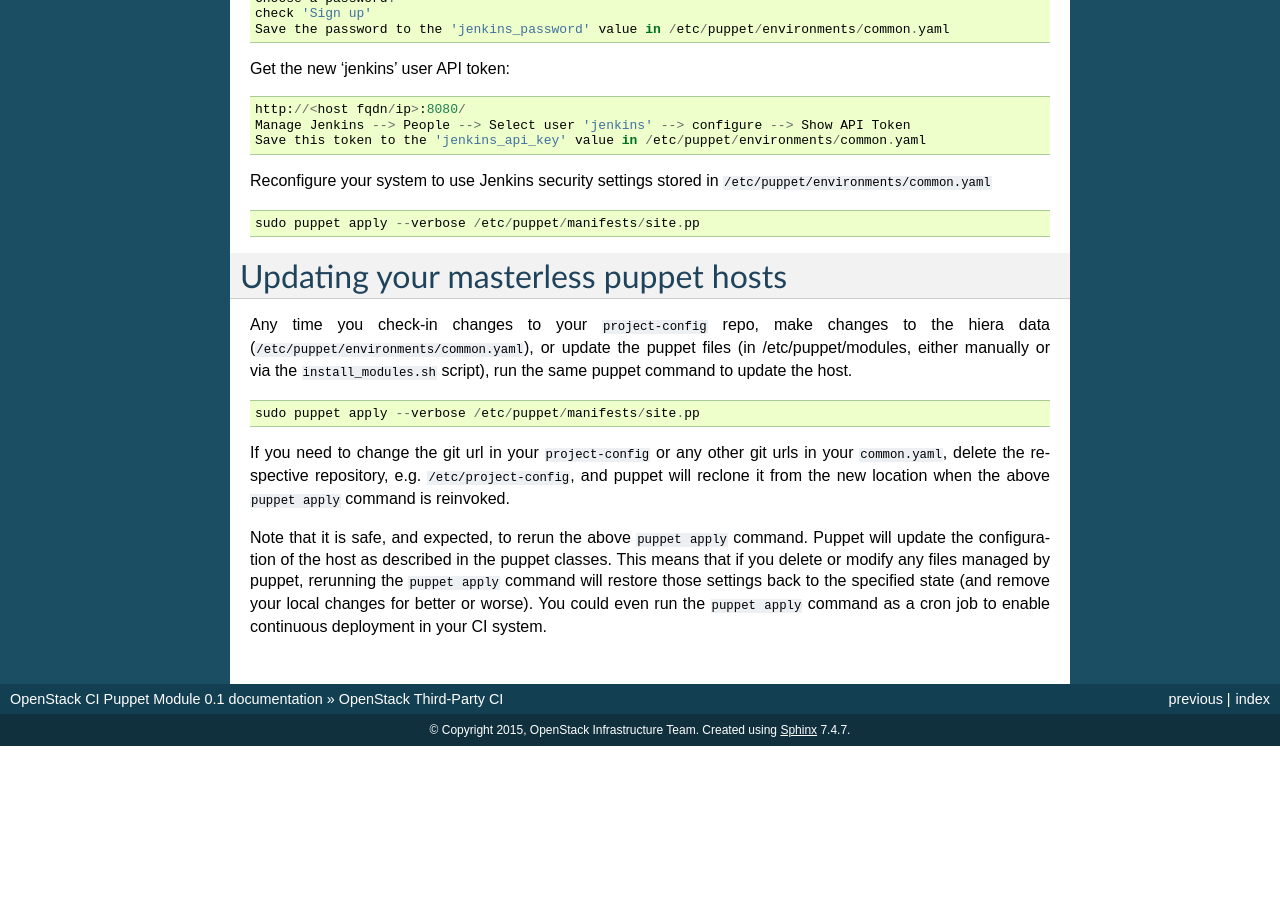
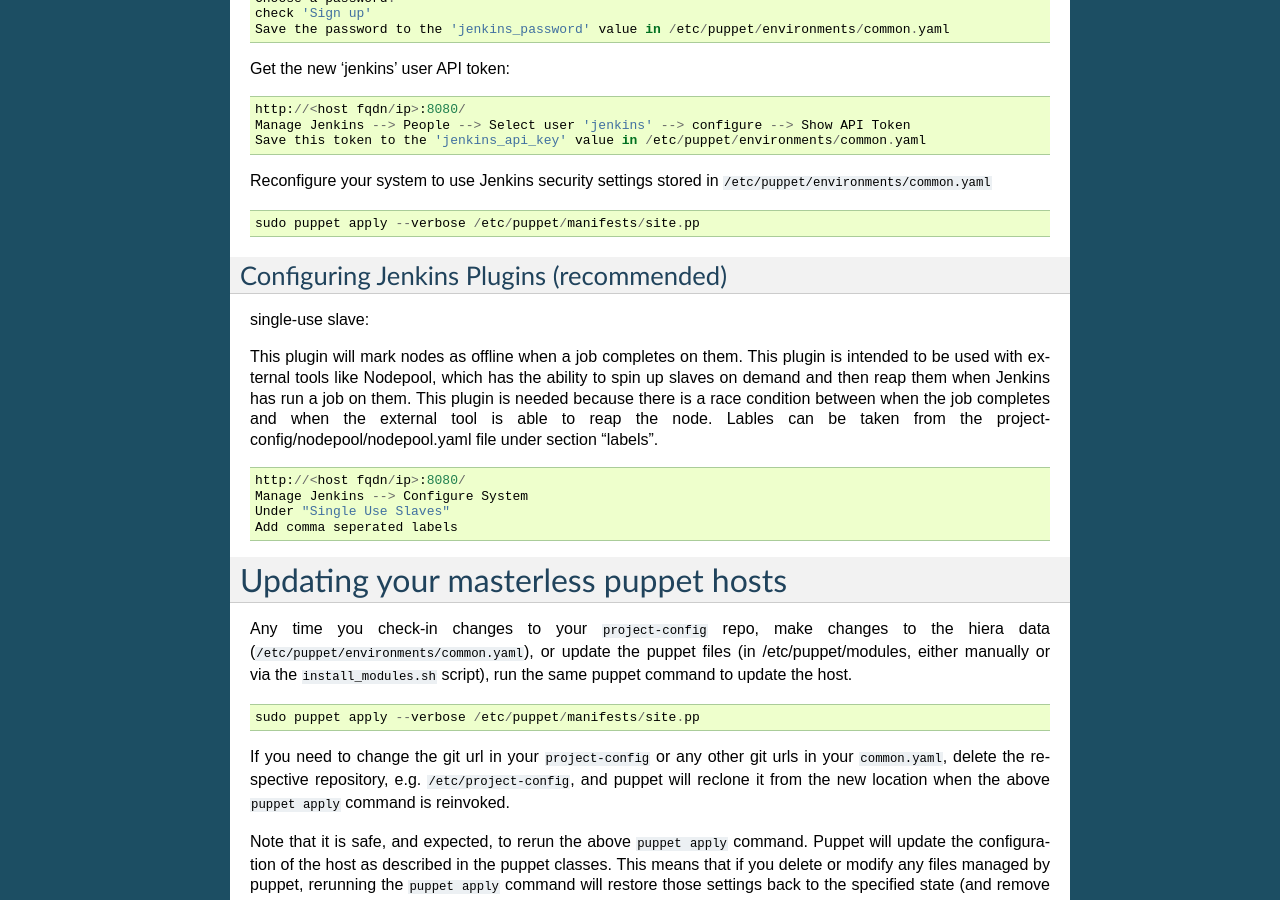
Before and after one commit to openstack-infra/puppet-openstackci, a Sphinx documentation site: the page built from doc/source/third_party_ci.rst, in a window 1280 px wide and 900 px high, scrolled down 7510 px. Built offline with Sphinx 7.4.7, drawn with Linux system fonts in a browser that asks for light colours; before the commit the page ends 8256 px from its top, so only the background shows below that; some of the changed text lies outside the part shown.

Commit message:
added Single Use Slave plugin
Change-Id: Ibb9579aa107d666bc38e9e285fb8ec4b7eec83bc

```diff
--- a/doc/source/third_party_ci.rst
+++ b/doc/source/third_party_ci.rst
@@ -553,6 +553,23 @@
 
     sudo puppet apply --verbose /etc/puppet/manifests/site.pp
 
+Configuring Jenkins Plugins (recommended)
+-----------------------------------------
+
+single-use slave:
+
+This plugin will mark nodes as offline when a job completes on them.
+This plugin is intended to be used with external tools like Nodepool, which has the ability to spin up slaves on demand and then reap them when Jenkins has run a job on them. This plugin is needed because there is a race condition between when the job completes and when the external tool is able to reap the node.
+Lables can be taken from the project-config/nodepool/nodepool.yaml file under section "labels".
+
+::
+
+    http://<host fqdn/ip>:8080/
+    Manage Jenkins --> Configure System
+    Under "Single Use Slaves"
+    Add comma seperated labels
+
+
 Updating your masterless puppet hosts
 =====================================
 
```
Also changed, not shown: 1 other file.
